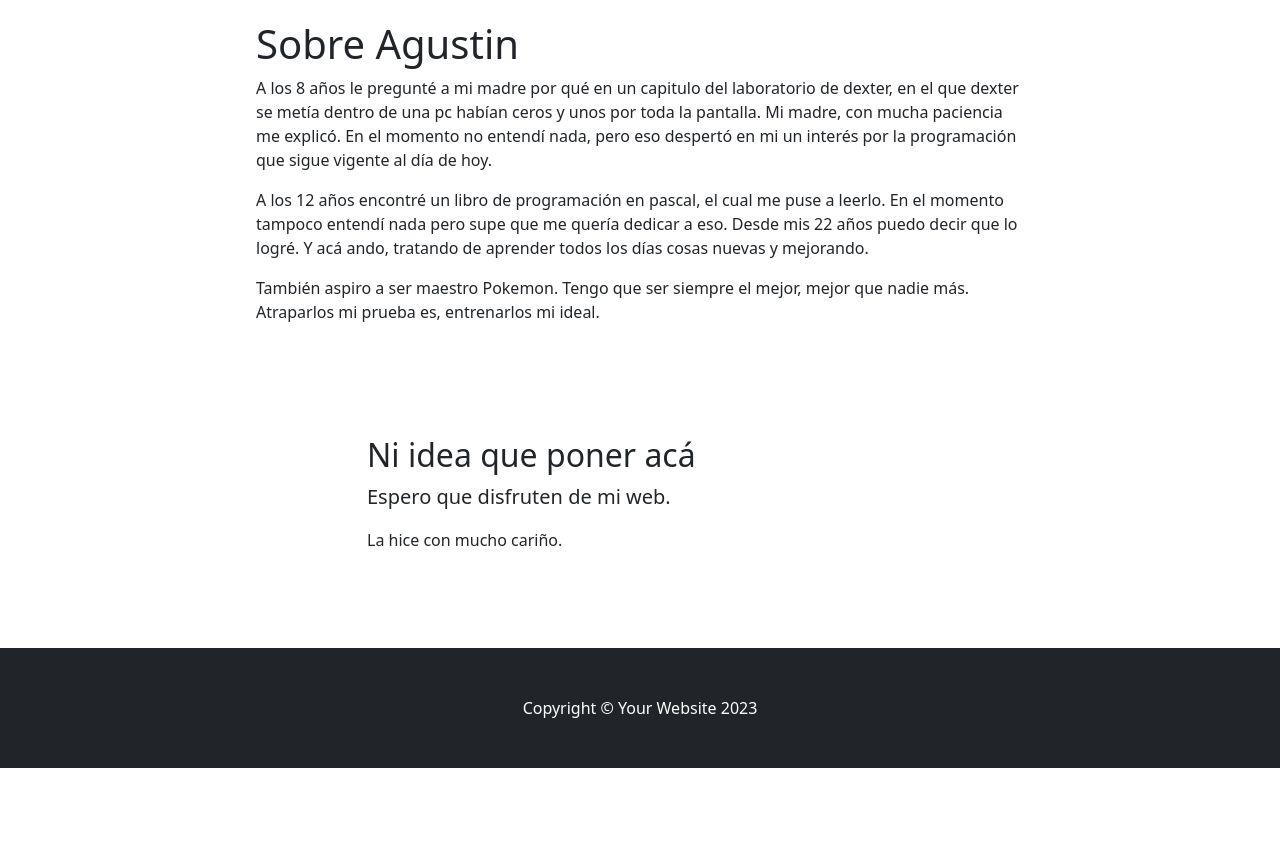
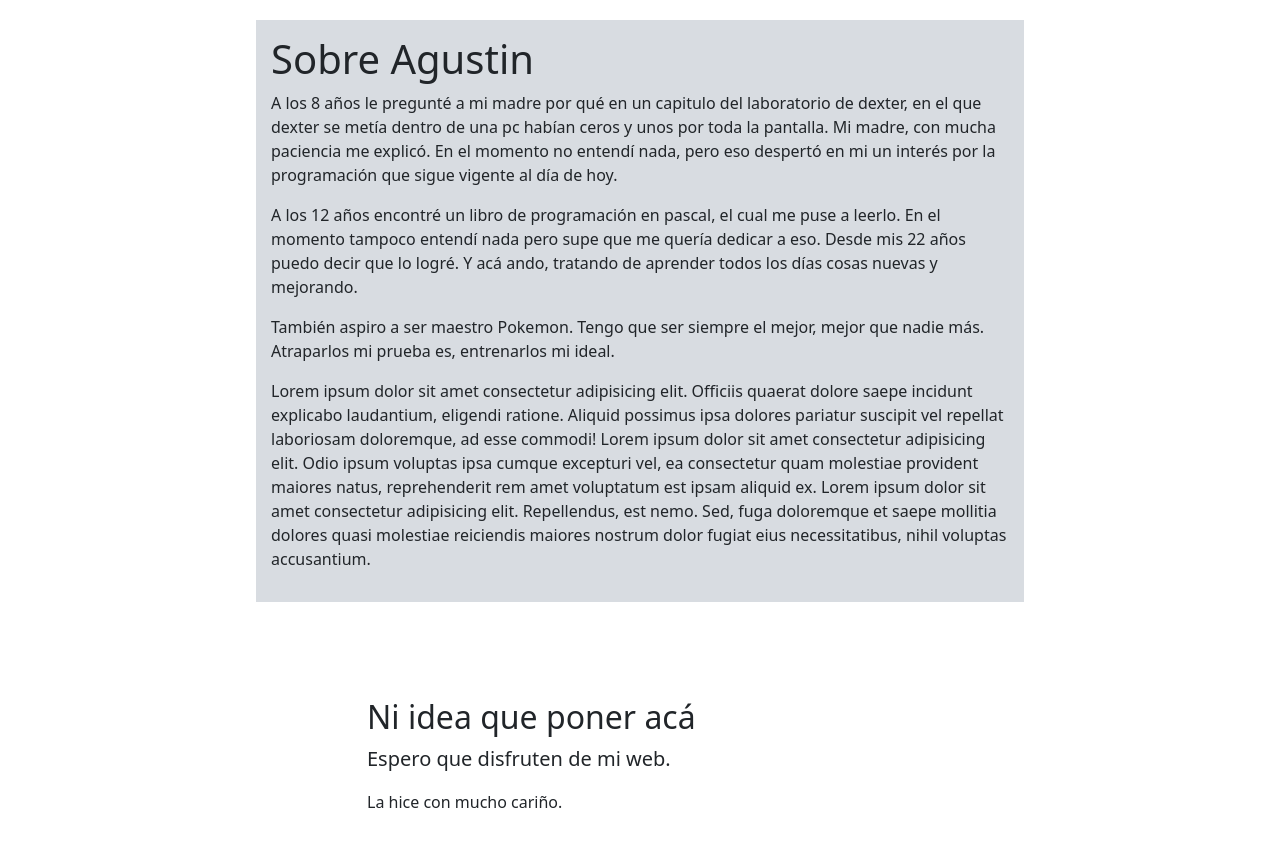
Before and after one commit to agusRabu/tercera-entrega, a Django app: page /aboutUs/ in a window 1280 px wide. Shown: the part 56-898 px from the top of the page. Before the commit the page ends 824 px from the top, so only its background shows below. Run offline with Django 4.2, Linux system fonts and the light colour scheme; some libraries are stand-ins or nearby versions.

Commit message:
Corrige detalles en about us

```diff
--- a/aboutUs/templates/aboutUs/aboutUs.html
+++ b/aboutUs/templates/aboutUs/aboutUs.html
@@ -1,11 +1,11 @@
 {% extends "base.html" %}
 
 {% block title_head %}
-Sobre nosotros
+Sobre Nosotros
 {% endblock title_head %}
 
 {% block h1_header %}
-Sobre nosotros
+Sobre Nosotros
 {% endblock h1_header %}
 
 {% block header %}{% endblock header %}
@@ -27,6 +27,14 @@ Sobre nosotros
         También aspiro a ser maestro Pokemon. Tengo que ser siempre el mejor, mejor que nadie más. Atraparlos
         mi prueba es, entrenarlos mi ideal.
     </p>
+    <p>
+        Lorem ipsum dolor sit amet consectetur adipisicing elit. Officiis quaerat dolore saepe incidunt explicabo
+        laudantium, eligendi ratione. Aliquid possimus ipsa dolores pariatur suscipit vel repellat laboriosam doloremque, ad esse commodi!
+        Lorem ipsum dolor sit amet consectetur adipisicing elit. Odio ipsum voluptas ipsa cumque excepturi vel, ea
+        consectetur quam molestiae provident maiores natus, reprehenderit rem amet voluptatum est ipsam aliquid ex.
+        Lorem ipsum dolor sit amet consectetur adipisicing elit. Repellendus, est nemo. Sed, fuga doloremque et saepe mollitia dolores quasi
+        molestiae reiciendis maiores nostrum dolor fugiat eius necessitatibus, nihil voluptas accusantium.
+    </p>
 </div>
 
 {% endblock main %}
--- a/inicio/static/css/estilos.css
+++ b/inicio/static/css/estilos.css
@@ -40,4 +40,6 @@
     width : 60%;
     margin-top: 20px;
     margin-left: 20%;
+    background-color: #d8dce1;
+    padding: 15px;
 }
```
